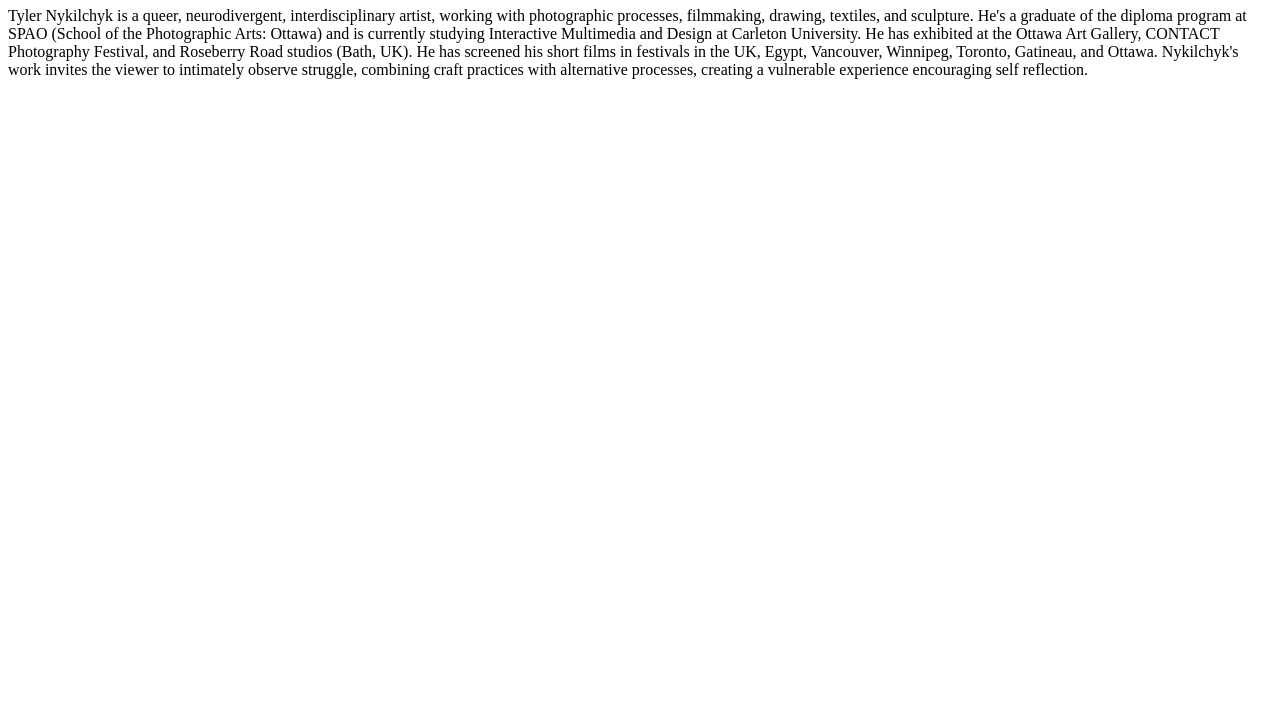
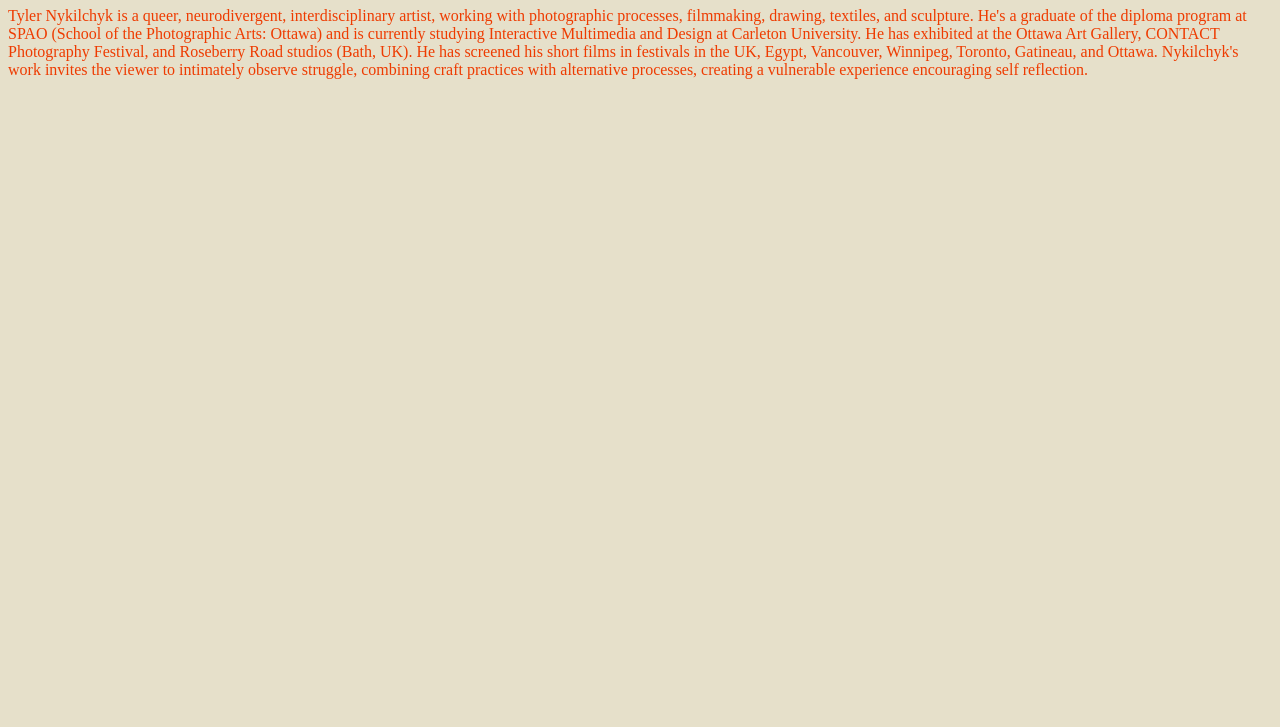
Before and after one commit to t-jenson-n/portfolio-2024, a plain HTML site: page index.html in a window 1280 px wide. Shown: the part 73-800 px from the top of the page. Drawn offline with Linux system fonts and the light colour scheme.

Commit message:
typo fix in css link

```diff
--- a/index.html
+++ b/index.html
@@ -4,7 +4,7 @@
     <meta charset="UTF-8">
     <meta name="viewport" content="width=device-width, initial-scale=1.0">
     <title>About</title>
-    <link rel="styleshet" href="styles.css">
+    <link rel="stylesheet" href="styles.css">
 
 
 </head>
```
